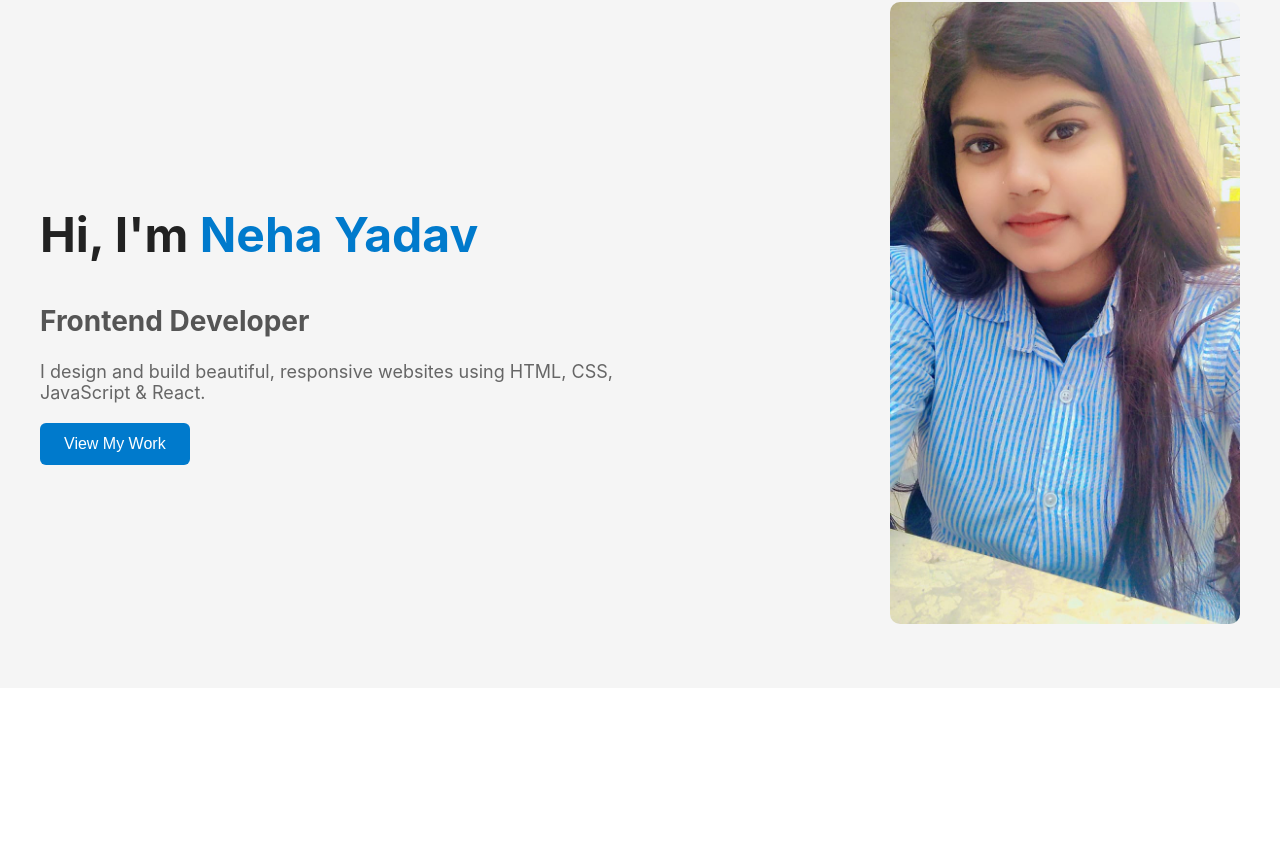
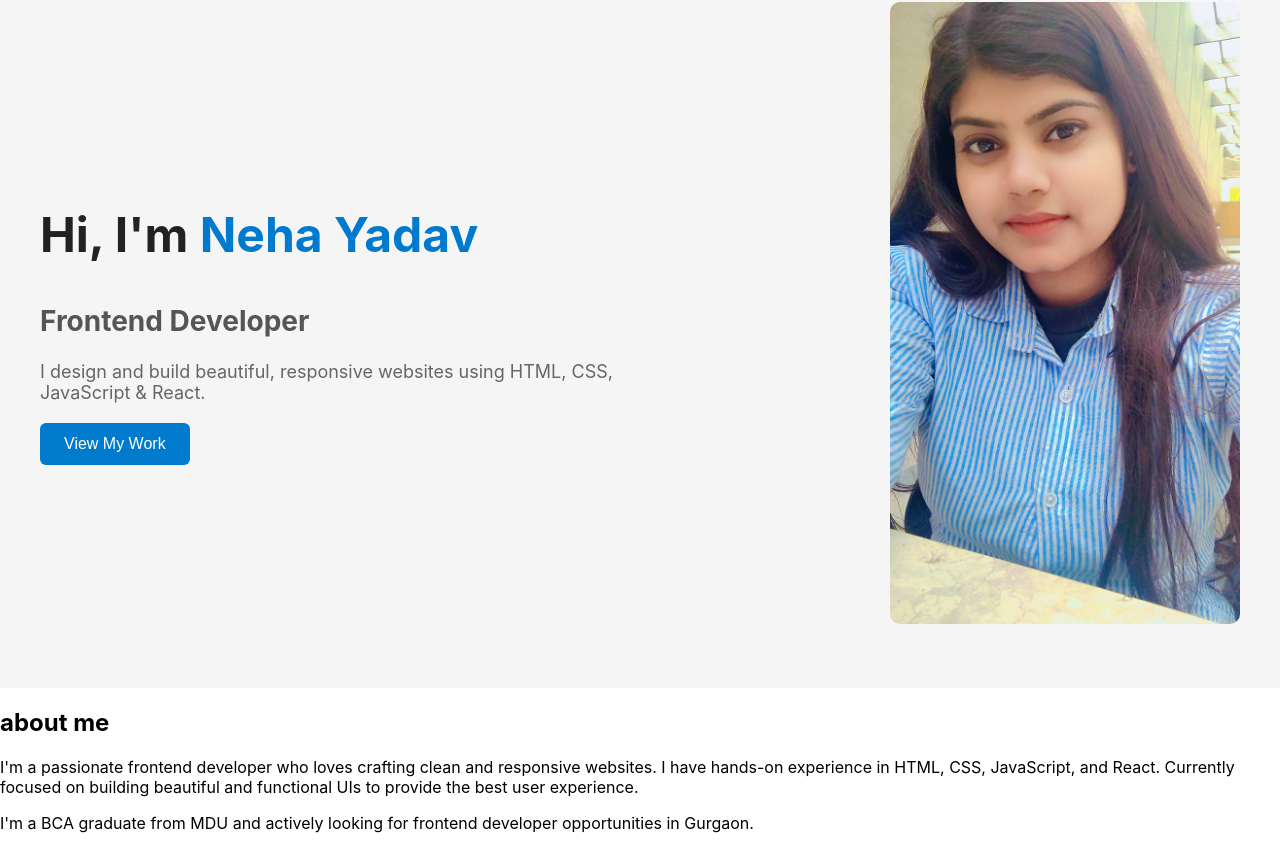
Before and after one commit to yahoowecanwork2/-neha-portfolio, a React (Create React App) app: page / in a window 1280 px wide. Shown: the part 159-1008 px from the top of the page. Before the commit the page ends 847 px from the top, so only its background shows below. Built offline with nearby package versions, Linux system fonts and the light colour scheme.

Commit message:
git add about section structure

```diff
--- a/src/App.jsx
+++ b/src/App.jsx
@@ -1,3 +1,4 @@
+import About from "./components/about";
 import Hero from "./components/hero";
 import Navbar from "./components/navabar";
 
@@ -8,6 +9,7 @@ function App() {
     <div>
       <Navbar />
       <Hero />
+      <About />
     </div>
   )
 }
--- /dev/null
+++ b/src/components/about.jsx
@@ -0,0 +1,17 @@
+function About() {
+    return (
+        <section className="about" id="about">
+            <h2>about me</h2>
+            <p>  I'm a passionate frontend developer who loves crafting clean and responsive websites.
+                I have hands-on experience in HTML, CSS, JavaScript, and React. Currently focused on building
+                beautiful and functional UIs to provide the best user experience.
+            </p>
+            <p>
+                I'm a BCA graduate from MDU and actively looking for frontend developer opportunities in Gurgaon.
+            </p>
+
+        </section>
+    )
+}
+
+export default About;
```
Also changed, not shown: src/components/about.css (added).
